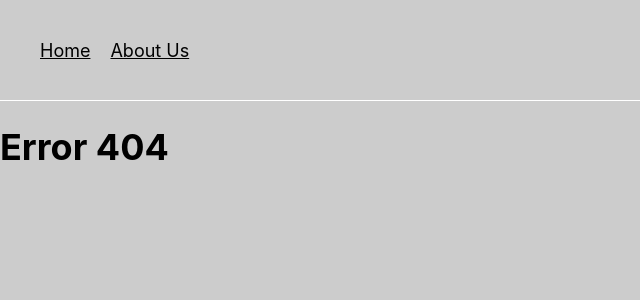
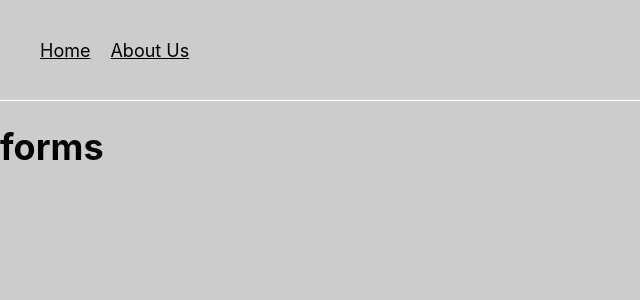
Before and after one commit to SpiriT-L/React, a React (Create React App) app: page /forms in a window 1280 px wide. Before the commit this address had no page. Shown: the top 300 px of the page, without its empty margins (0-640 px from the left). Built offline with nearby package versions, Linux system fonts and the light colour scheme.

Commit message:
feat: add page Forms

```diff
--- a/src/App.tsx
+++ b/src/App.tsx
@@ -1,8 +1,9 @@
 import './App.scss';
 import { HelmetProvider } from 'react-helmet-async';
 import Header from './components/Header/Header';
-import Main from './Pages/main/main';
+import Main from './Pages/main/Main';
 import About from './Pages/about/About';
+import Forms from './Pages/forms/Forms';
 import Error from './Pages/error/Error';
 import { BrowserRouter as Router, Route, Routes } from 'react-router-dom';
 
@@ -16,6 +17,7 @@ function App() {
           <Routes>
             <Route path="/" element={<Main />} />
             <Route path="/about" element={<About />} />
+            <Route path="/forms" element={<Forms />} />
             <Route path="*" element={<Error />} />
           </Routes>
         </Router>
--- /dev/null
+++ b/src/Pages/forms/Forms.tsx
@@ -0,0 +1,9 @@
+import React from 'react';
+
+export default function forms() {
+  return (
+    <div>
+      <h1>forms</h1>
+    </div>
+  );
+}
```
